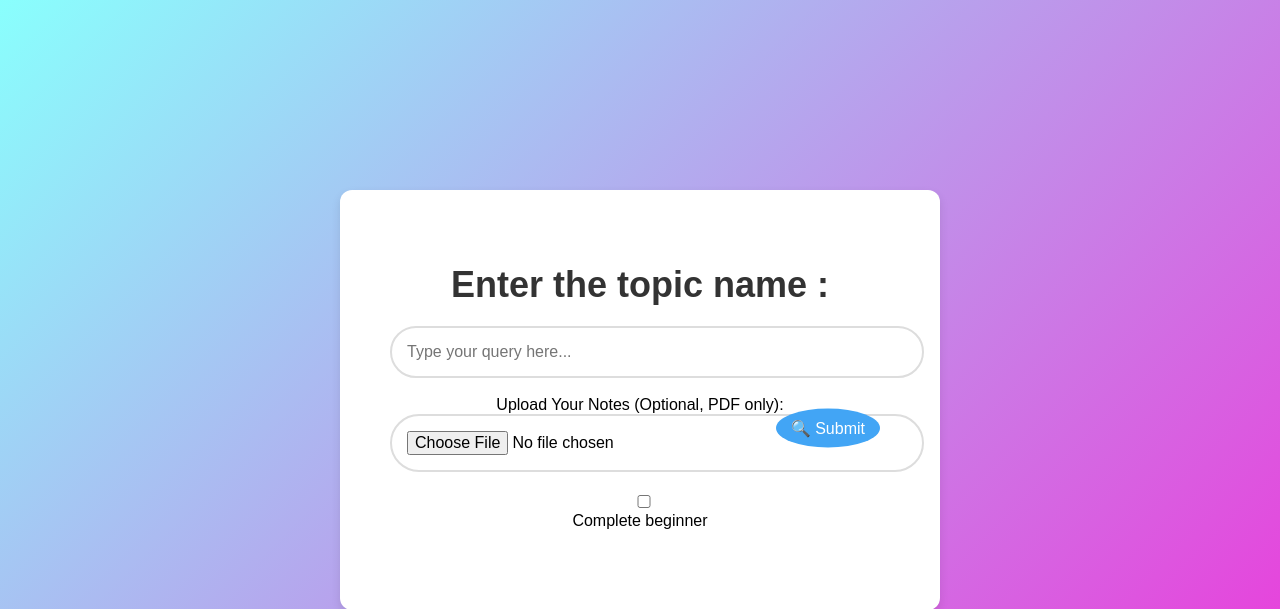
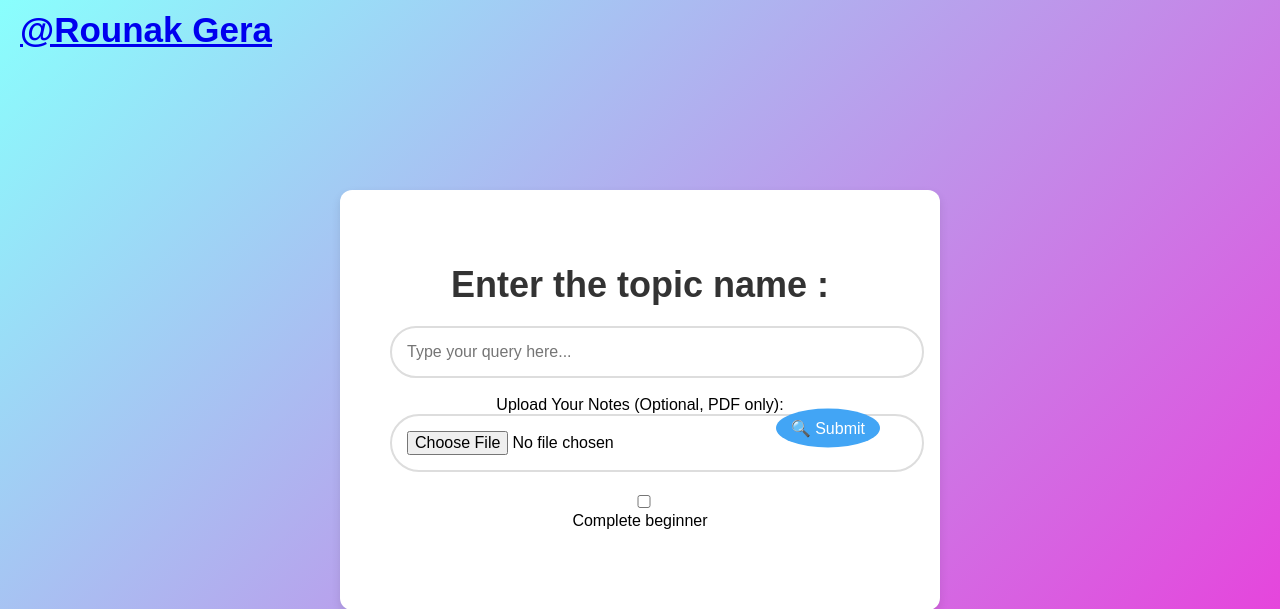
Before and after one commit to rounak890/learnallAI, a Django app: page / in a window 1280 px wide. Shown: the top 609 px of the page. Run offline with Django 5.2, Linux system fonts and the light colour scheme.

Commit message:
added my name

```diff
--- a/myapp/templates/home.html
+++ b/myapp/templates/home.html
@@ -1,4 +1,3 @@
-<!-- templates/myapp/home.html -->
 <!DOCTYPE html>
 <html lang="en">
 <head>
@@ -15,6 +14,16 @@
       justify-content: center;
       align-items: center;
       height: 100vh;
+    }
+
+    /* Add a fixed position for your name in the top-left corner */
+    .top-left-name {
+      position: absolute;
+      top: 10px;
+      left: 20px;
+      font-size: 35px;
+      color: white;
+      font-weight: bold;
     }
 
     .container {
@@ -96,6 +105,11 @@
 </head>
 <body>
 
+  <!-- Add your name at the top-left corner -->
+  <div class="top-left-name">
+    <a href="https://www.linkedin.com/in/rounak-gera-229a46287/">@Rounak Gera</a>
+  </div>
+
   <div class="container">
     <h1>Enter the topic name :</h1>
 
@@ -104,17 +118,6 @@
             {% csrf_token %}
             <input type="text" name="search" placeholder="Type your query here..." required>
             <br><br>
-
-            <!-- Dropdown for note category
-            <div class="dropdown">
-              <label for="category">Select Note Category:</label>
-              <select id="category" name="category" required>
-                  <option value="math">Math</option>
-                  <option value="science">Science</option>
-                  <option value="history">History</option>
-                  <option value="literature">Literature</option>
-              </select>
-            </div> -->
 
             <!-- File upload for PDF notes (optional) -->
             <div class="file-upload">
```
Also changed, not shown: myapp/templates/ques.html (+13 -0 lines), myapp/templates/response.html (+14 -0 lines).
